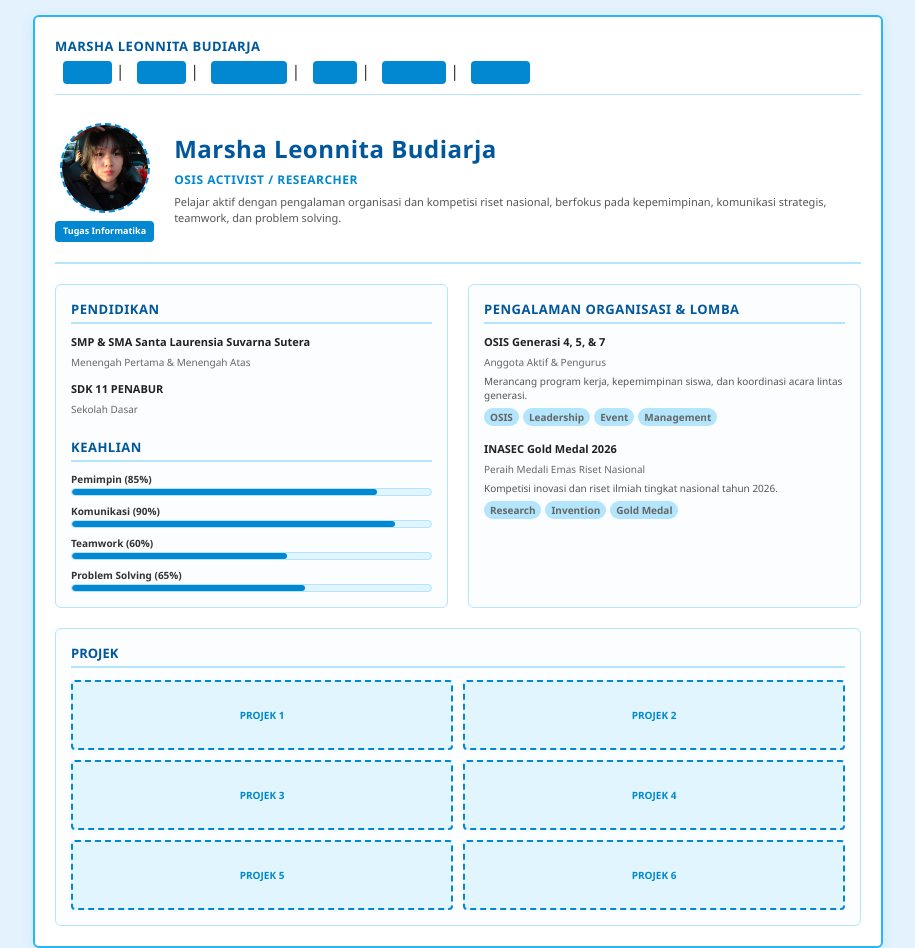
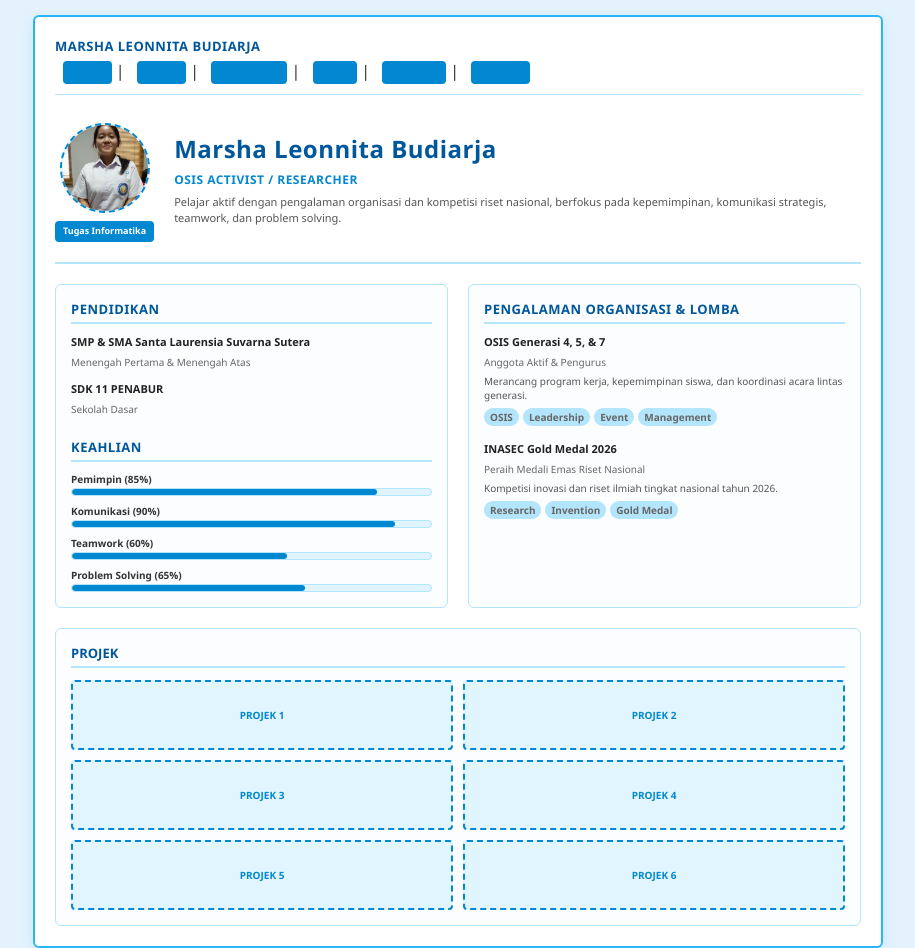
Before and after one commit to alyciawibowo-wq/aop-dt-alyciasandrawibowo, a plain HTML site: page nextpage.html in a window 1280 px wide. Shown: the top 948 px of the page, without its empty margins (182-1097 px from the left). Drawn offline with Linux system fonts and the light colour scheme.

Commit message:
Update nextpage.html

```diff
--- a/nextpage.html
+++ b/nextpage.html
@@ -30,7 +30,7 @@
                 <div class="Marsha-Alycia-photo-circle">
                 </div>
                 <a href="cv cia.html" class="Marsha-Alycia-photo-circle" target="_blank">
-    <img src="foto.jpeg" alt="Foto Marsha" class="Marsha-Alycia-profile-img">
+    <img src="foto marsha.jpeg" alt="Foto Marsha" class="Marsha-Alycia-profile-img">
 </a>
                 <a href="index.html" class="Marsha-Alycia" target="_blank">Tugas Informatika</a>
             </section>
```
